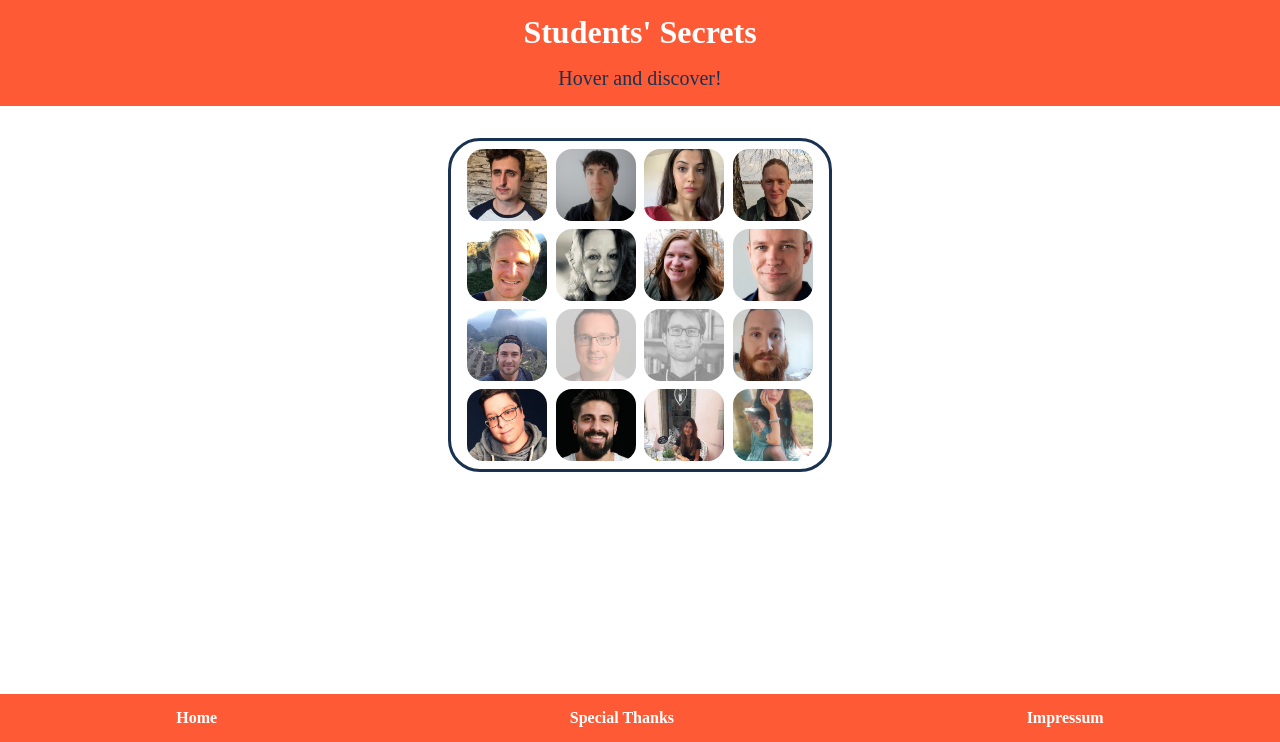
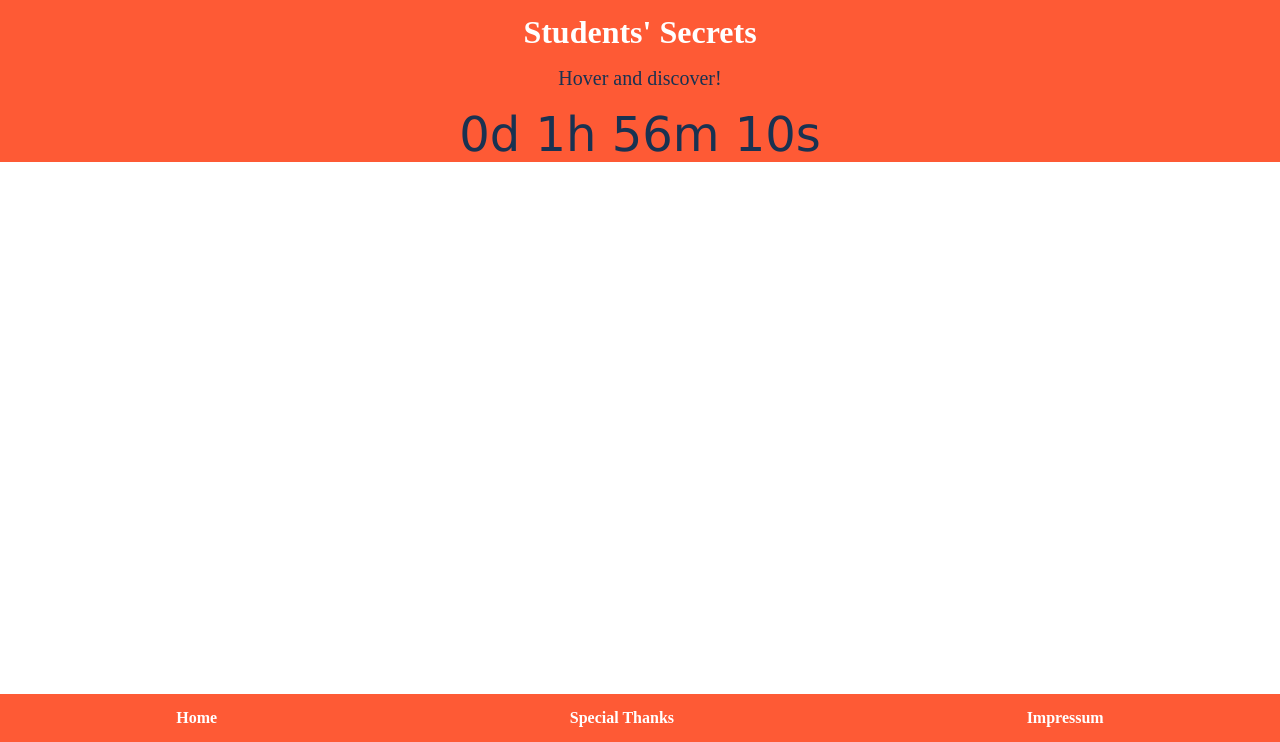
Before and after one commit to FSchmidbauer/students-secrets-app, a plain HTML site: page index.html in a window 1280 px wide. Shown: the part 58-800 px from the top of the page. Drawn offline with Linux system fonts and the light colour scheme.

Commit message:
added countdown and hide-display-function for main

```diff
--- a/css/base.css
+++ b/css/base.css
@@ -1,6 +1,17 @@
 * {
   box-sizing: border-box;
   margin: 0;
+}
+
+#demo {
+  align-items: center;
+  color: #193251;
+  display: flex;
+  flex-direction: row;
+  flex-wrap: wrap;
+  font-family: Verdana, Geneva, Tahoma, sans-serif;
+  font-size: 3rem;
+  justify-content: center;
 }
 
 .body {
--- a/css/components/main.css
+++ b/css/components/main.css
@@ -1,4 +1,4 @@
-main {
+.mainclass {
   padding-top: 2rem;
   padding-bottom: 2rem;
   max-width: 25rem;
@@ -311,3 +311,7 @@ main {
   grid-column: 2;
   grid-row: 1;
 }
+
+.hidden {
+  display: none;
+}
--- /dev/null
+++ b/css/function.js
@@ -0,0 +1,29 @@
+// Set the date we're counting down to
+var countDownDate = new Date('May 1, 2021 17:48:00').getTime();
+
+// Update the count down every 1 second
+var x = setInterval(function () {
+  // Get today's date and time
+  var now = new Date().getTime();
+
+  // Find the distance between now and the count down date
+  var distance = countDownDate - now;
+
+  // Time calculations for days, hours, minutes and seconds
+  var days = Math.floor(distance / (1000 * 60 * 60 * 24));
+  var hours = Math.floor((distance % (1000 * 60 * 60 * 24)) / (1000 * 60 * 60));
+  var minutes = Math.floor((distance % (1000 * 60 * 60)) / (1000 * 60));
+  var seconds = Math.floor((distance % (1000 * 60)) / 1000);
+
+  // Display the result in the element with id="demo"
+  document.getElementById('demo').innerHTML =
+    days + 'd ' + hours + 'h ' + minutes + 'm ' + seconds + 's ';
+
+  // If the count down is finished, write some text
+  if (distance < 0) {
+    const main = document.querySelector('.mainclass');
+    clearInterval(x);
+    document.getElementById('demo').innerHTML = ' ';
+    main.classList.remove('hidden');
+  }
+}, 1000);
--- a/index.html
+++ b/index.html
@@ -9,15 +9,17 @@
   </head>
   <body>
     <header class="header">
-      <a href="index.html"><img
+      <a href="index.html"
+        ><img
           class="header__logo"
           src="./images/logo-01-Kopie_bw.png"
           alt="Logo Neue Fische"
       /></a>
       <h1 class="header__apptitle">Students' Secrets</h1>
       <p class="header__description">Hover and discover!</p>
+      <p id="demo"></p>
     </header>
-    <main>
+    <main class="mainclass hidden">
       <section class="studgallery">
         <p class="studgallery__text bejan__text">
           wurde fast mal von einem Skorpion gebissen
@@ -151,10 +153,9 @@
     </main>
     <footer class="footer__nav">
       <a class="footer__navelement" href="index.html">Home</a>
-        <a class="footer__navelement" href="specialthanks.html"
-          >Special Thanks</a
-        >
+      <a class="footer__navelement" href="specialthanks.html">Special Thanks</a>
       <a class="footer__navelement" href="impressum.html">Impressum</a>
     </footer>
+    <script src="./css/function.js"></script>
   </body>
 </html>
```
Also changed, not shown: impressum.html (+5 -3 lines), specialthanks.html (+12 -13 lines). Lines whose indentation alone changed are shown as unchanged.
